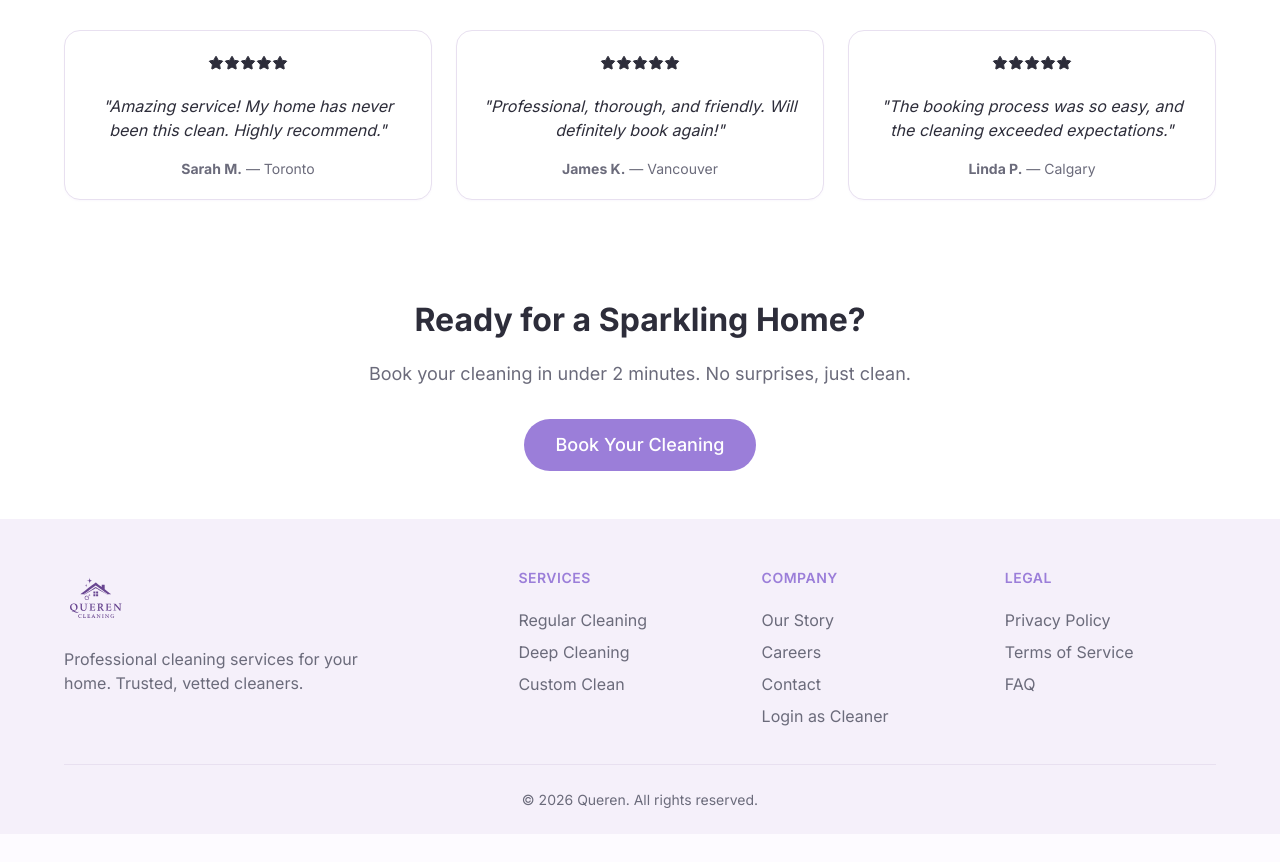
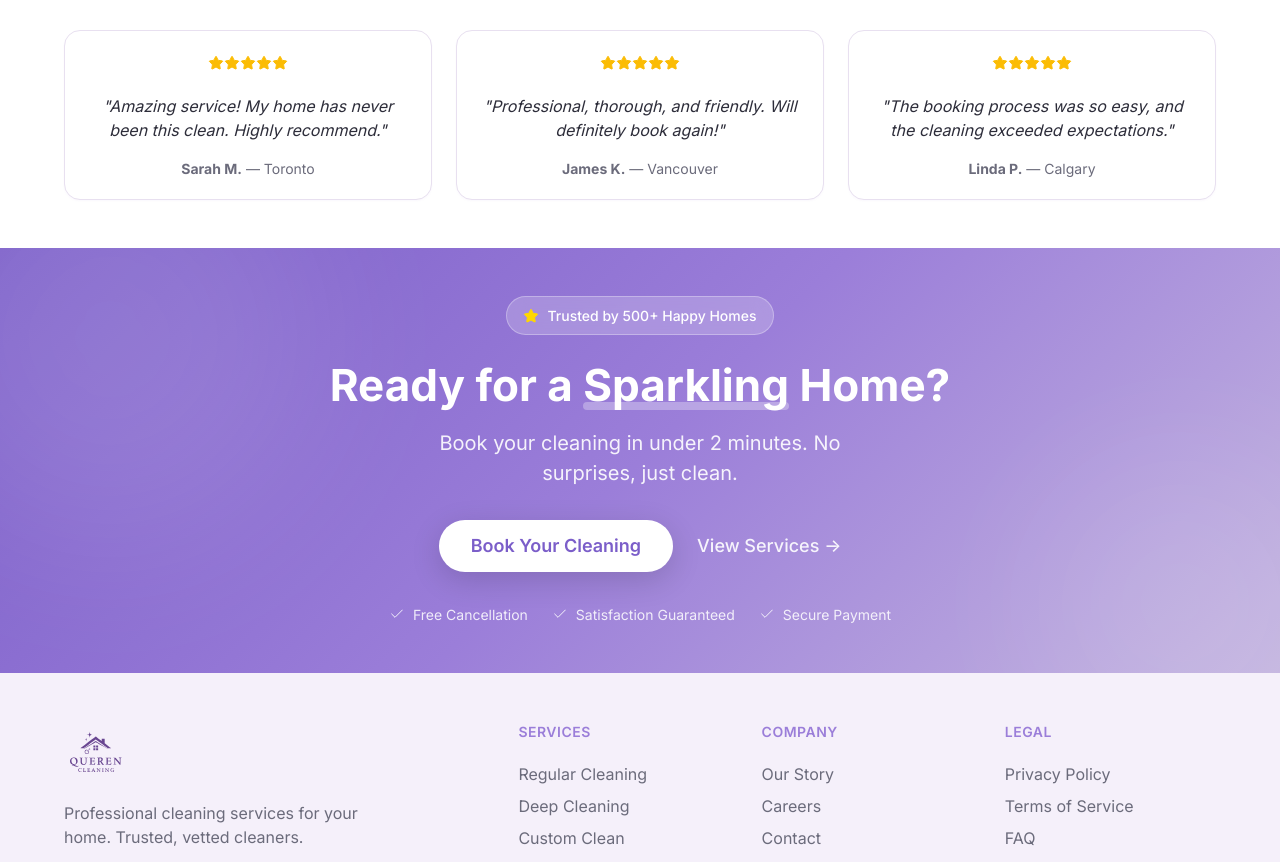
Before and after one commit to Maito-J/Queren, a React (Vite) app: page / in a window 1280 px wide. Shown: the part 1800-2662 px from the top of the page. Before the commit the page ends 2634 px from the top, so only its background shows below. Built offline with nearby package versions, Linux system fonts and the light colour scheme; no server answers.

Commit message:
footer color

```diff
--- a/src/pages/public/HomePage/HomePage.css
+++ b/src/pages/public/HomePage/HomePage.css
@@ -245,6 +245,11 @@
 .testimonial-stars {
     font-size: var(--font-size-lg);
     margin-bottom: var(--space-4);
+    color: #FBBC04;
+}
+
+.testimonial-stars svg {
+    color: #FBBC04;
 }
 
 .testimonial-text {
@@ -260,24 +265,199 @@
 
 /* CTA */
 .cta {
-    background: white;
-    color: var(--color-text);
+    background: linear-gradient(135deg, #7B5EC9 0%, #9B7ED9 50%, #C4B5E0 100%);
+    color: white;
+    position: relative;
+    overflow: hidden;
+    padding: var(--space-20) 0;
+}
+
+.cta-decorative-bg {
+    position: absolute;
+    inset: 0;
+    pointer-events: none;
+    overflow: hidden;
+}
+
+.cta-glow {
+    position: absolute;
+    border-radius: 50%;
+    filter: blur(80px);
+    opacity: 0.4;
+}
+
+.cta-glow-1 {
+    width: 400px;
+    height: 400px;
+    background: rgba(255, 255, 255, 0.3);
+    top: -100px;
+    left: -100px;
+    animation: float 8s ease-in-out infinite;
+}
+
+.cta-glow-2 {
+    width: 300px;
+    height: 300px;
+    background: rgba(255, 255, 255, 0.25);
+    bottom: -80px;
+    right: -50px;
+    animation: float 6s ease-in-out infinite reverse;
+}
+
+@keyframes float {
+
+    0%,
+    100% {
+        transform: translate(0, 0) scale(1);
+    }
+
+    50% {
+        transform: translate(20px, -20px) scale(1.05);
+    }
 }
 
 .cta-content {
     text-align: center;
-    max-width: 600px;
+    max-width: 700px;
     margin: 0 auto;
+    position: relative;
+    z-index: 1;
+}
+
+.cta-badge {
+    display: inline-flex;
+    align-items: center;
+    gap: var(--space-2);
+    background: rgba(255, 255, 255, 0.2);
+    backdrop-filter: blur(10px);
+    padding: var(--space-2) var(--space-4);
+    border-radius: var(--radius-full);
+    font-size: var(--font-size-sm);
+    font-weight: var(--font-weight-medium);
+    margin-bottom: var(--space-6);
+    color: white;
+    border: 1px solid rgba(255, 255, 255, 0.3);
+}
+
+.cta-badge svg {
+    color: #FFD700;
 }
 
 .cta h2 {
-    font-size: var(--font-size-3xl);
+    font-size: 2.75rem;
+    font-weight: var(--font-weight-bold);
     margin-bottom: var(--space-4);
-    color: var(--color-text);
+    color: white;
+    line-height: 1.2;
+}
+
+.cta-highlight {
+    position: relative;
+    display: inline-block;
+}
+
+.cta-highlight::after {
+    content: '';
+    position: absolute;
+    bottom: 2px;
+    left: 0;
+    right: 0;
+    height: 8px;
+    background: rgba(255, 255, 255, 0.3);
+    border-radius: 4px;
+    z-index: -1;
 }
 
 .cta p {
+    font-size: var(--font-size-xl);
+    color: rgba(255, 255, 255, 0.9);
+    margin-bottom: var(--space-8);
+    max-width: 500px;
+    margin-left: auto;
+    margin-right: auto;
+}
+
+.cta-actions {
+    display: flex;
+    align-items: center;
+    justify-content: center;
+    gap: var(--space-6);
+    margin-bottom: var(--space-8);
+    flex-wrap: wrap;
+}
+
+.cta .btn {
+    background: white;
+    color: var(--color-primary-dark);
+    font-weight: var(--font-weight-semibold);
+    padding: var(--space-4) var(--space-8);
     font-size: var(--font-size-lg);
-    color: var(--color-text-muted);
-    margin-bottom: var(--space-8);
+    border: none;
+    box-shadow: 0 8px 30px rgba(0, 0, 0, 0.15);
+    transition: all 0.3s ease;
 }
+
+.cta .btn:hover {
+    background: white;
+    transform: translateY(-3px);
+    box-shadow: 0 12px 40px rgba(0, 0, 0, 0.2);
+}
+
+.cta-secondary-link {
+    color: white;
+    font-weight: var(--font-weight-medium);
+    font-size: var(--font-size-lg);
+    text-decoration: none;
+    opacity: 0.9;
+    transition: all 0.2s ease;
+}
+
+.cta-secondary-link:hover {
+    opacity: 1;
+    color: white;
+}
+
+.cta-features {
+    display: flex;
+    align-items: center;
+    justify-content: center;
+    gap: var(--space-6);
+    flex-wrap: wrap;
+    font-size: var(--font-size-sm);
+    color: rgba(255, 255, 255, 0.85);
+}
+
+.cta-features span {
+    display: flex;
+    align-items: center;
+    gap: var(--space-2);
+}
+
+.cta-features svg {
+    color: white;
+    opacity: 0.9;
+}
+
+@media (max-width: 768px) {
+    .cta {
+        padding: var(--space-12) 0;
+    }
+
+    .cta h2 {
+        font-size: 2rem;
+    }
+
+    .cta p {
+        font-size: var(--font-size-lg);
+    }
+
+    .cta-actions {
+        flex-direction: column;
+        gap: var(--space-4);
+    }
+
+    .cta-features {
+        flex-direction: column;
+        gap: var(--space-3);
+    }
+}
--- a/src/pages/public/HomePage/HomePage.tsx
+++ b/src/pages/public/HomePage/HomePage.tsx
@@ -152,13 +152,31 @@ export function HomePage() {
 
             {/* CTA */}
             <section className="section cta">
+                <div className="cta-decorative-bg">
+                    <div className="cta-glow cta-glow-1"></div>
+                    <div className="cta-glow cta-glow-2"></div>
+                </div>
                 <div className="container">
                     <div className="cta-content">
-                        <h2>Ready for a Sparkling Home?</h2>
+                        <div className="cta-badge">
+                            <Icon name="starFilled" size="sm" filled />
+                            <span>Trusted by 500+ Happy Homes</span>
+                        </div>
+                        <h2>Ready for a <span className="cta-highlight">Sparkling</span> Home?</h2>
                         <p>Book your cleaning in under 2 minutes. No surprises, just clean.</p>
-                        <Link to="/booking">
-                            <Button size="lg">Book Your Cleaning</Button>
-                        </Link>
+                        <div className="cta-actions">
+                            <Link to="/booking">
+                                <Button size="lg">Book Your Cleaning</Button>
+                            </Link>
+                            <Link to="/services" className="cta-secondary-link">
+                                View Services →
+                            </Link>
+                        </div>
+                        <div className="cta-features">
+                            <span><Icon name="check" size="sm" /> Free Cancellation</span>
+                            <span><Icon name="check" size="sm" /> Satisfaction Guaranteed</span>
+                            <span><Icon name="check" size="sm" /> Secure Payment</span>
+                        </div>
                     </div>
                 </div>
             </section>
```
